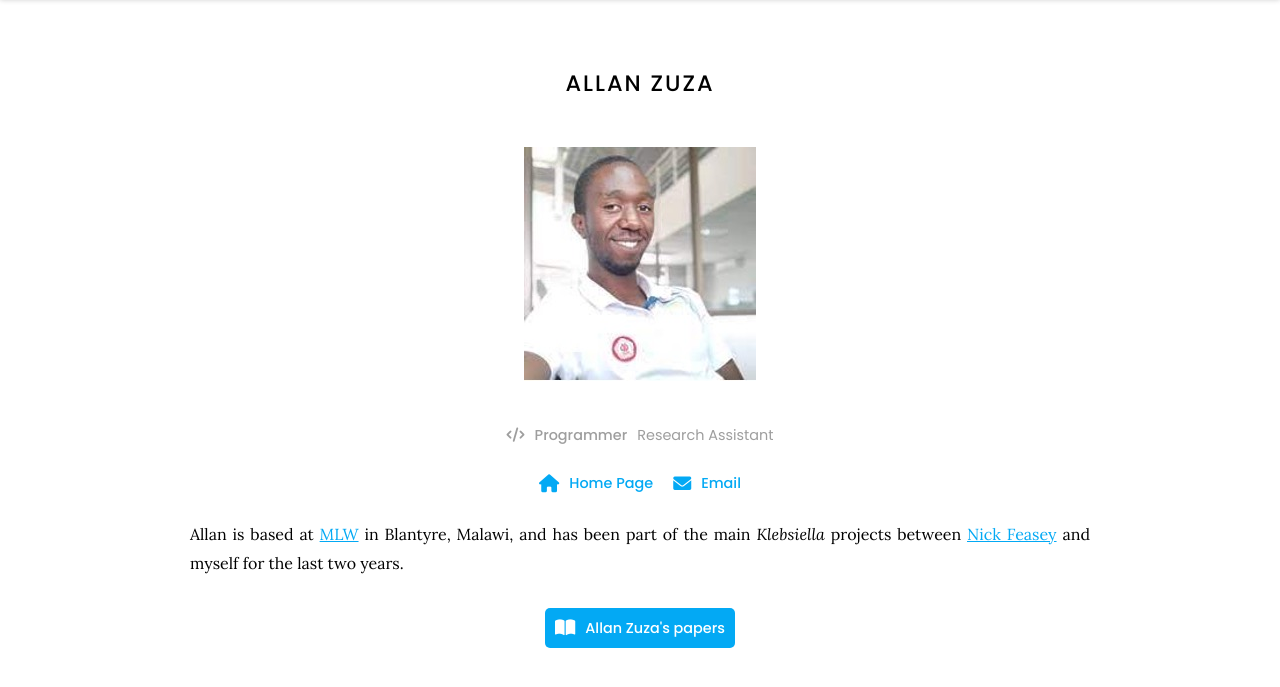
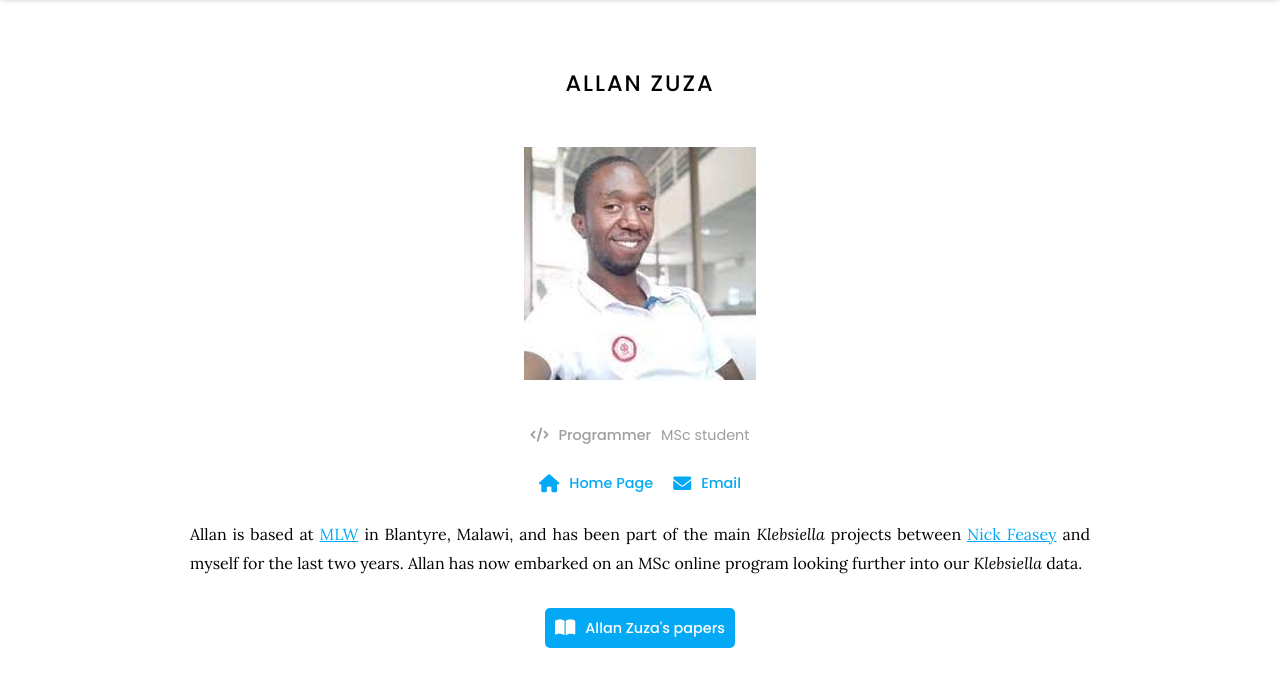
Before and after one commit to Evo-MInt/MicGen-lab-website, a Jekyll site: the page built from _members/allan-zuza.md, in a window 1280 px wide, cut to the strip 110-828 px from the top of the page. Shown: the top 687 px of the strip. Built offline with Jekyll 4.4.1, drawn with Linux system fonts in a browser that asks for light colours.

Commit message:
Update allan-zuza.md

```diff
--- a/_members/allan-zuza.md
+++ b/_members/allan-zuza.md
@@ -1,7 +1,7 @@
 ---
 name: Allan Zuza
 image: images/Allan.jpg
-description: Research Assistant
+description: MSc student
 role: programmer
 aliases:
   - A. Zuza
@@ -11,4 +11,4 @@
   email: allan.zuza@mlw.mw
 ---
 
-Allan is based at [MLW](https://www.mlw.mw/) in Blantyre, Malawi, and has been part of the main _Klebsiella_ projects between [Nick Feasey](https://www.lstmed.ac.uk/about/people/professor-nicholas-feasey) and myself for the last two years.
+Allan is based at [MLW](https://www.mlw.mw/) in Blantyre, Malawi, and has been part of the main _Klebsiella_ projects between [Nick Feasey](https://www.lstmed.ac.uk/about/people/professor-nicholas-feasey) and myself for the last two years. Allan has now embarked on an MSc online program looking further into our _Klebsiella_ data.
```
